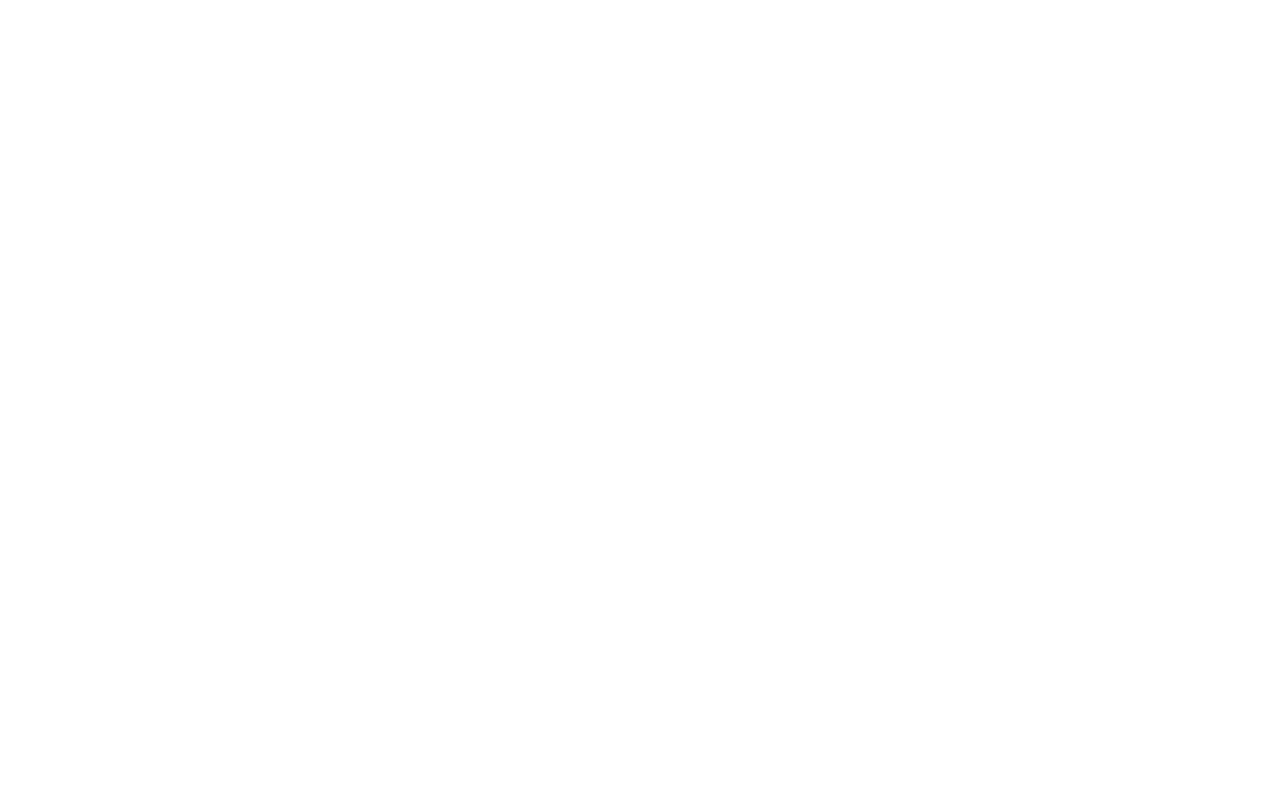
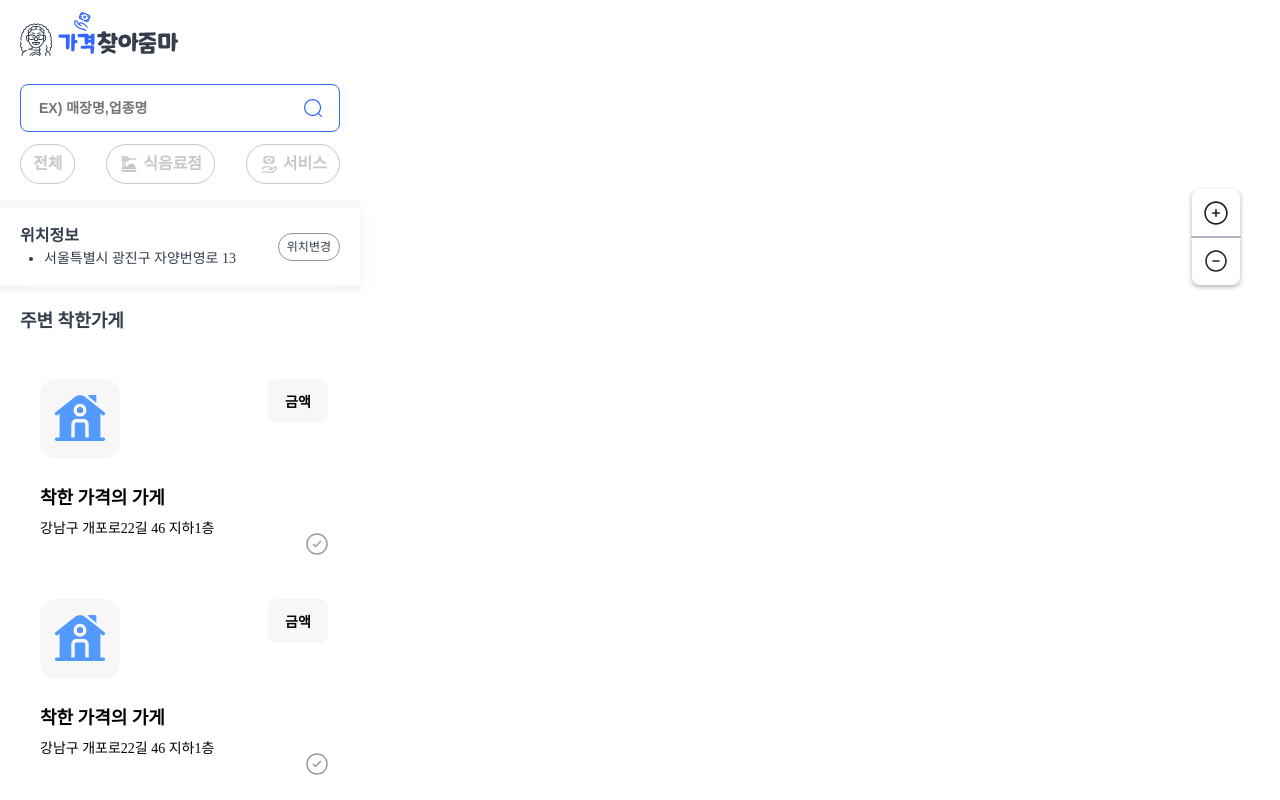
Before and after one commit to z1nun/price-finder-madam, a Nuxt app in the folder client/: page /search in a window 1280 px wide. Before the commit this address had no page. Shown: the top 800 px of the page. Built offline with nearby package versions, Linux system fonts and the light colour scheme; no server answers; a web font is replaced by a local one; what vue3-naver-maps would draw is missing.

Commit message:
design : search page, Layout, component 제작

```diff
--- /dev/null
+++ b/client/components/detail/search/SearchHeader.vue
@@ -0,0 +1,92 @@
+<template>
+  <header>
+    <router-link to="/">
+      <div class="imageWrap"><img src="~/assets/img/LOGO.svg" /></div>
+    </router-link>
+    <div class="searchWrap">
+      <div class="searchBar">
+        <input type="text" placeholder="EX) 매장명,업종명" /><img src="~/assets/img/detail/magnifer.svg" />
+      </div>
+      <div class="categoryWrap">
+        <button>전체</button>
+        <button><img src="~/assets/img/detail/dining.svg" />식음료점</button>
+        <button><img src="~/assets/img/detail/service.svg" />서비스</button>
+      </div>
+    </div>
+  </header>
+</template>
+
+<script setup lang="ts"></script>
+
+<style lang="scss" scoped>
+header {
+  display: flex;
+  flex-direction: column;
+  gap: 16px;
+  background-color: #ffffff;
+  padding-bottom: 16px;
+  .imageWrap {
+    display: flex;
+    align-items: center;
+    padding: 12px 20px;
+    width: 320px;
+    height: fit-content;
+  }
+
+  .searchWrap {
+    display: flex;
+    flex-direction: column;
+    align-items: center;
+    gap: 12px;
+    .searchBar {
+      box-sizing: border-box;
+      display: flex;
+      flex-direction: row;
+      justify-content: space-between;
+      align-items: center;
+      padding: 8px 16px;
+      gap: 16px;
+      width: 320px;
+      height: 48px;
+      background: #ffffff;
+      border: 1px solid #3366ff;
+      border-radius: 8px;
+
+      input {
+        border: none;
+        outline: none;
+        width: 252px;
+        height: 38px;
+        font-size: 0.875rem;
+        font-weight: 600;
+      }
+    }
+
+    .categoryWrap {
+      display: flex;
+      justify-content: space-between;
+      width: 320px;
+
+      button {
+        cursor: pointer;
+        box-sizing: border-box;
+        display: flex;
+        flex-direction: row;
+        justify-content: center;
+        align-items: center;
+        padding: 8px 12px;
+        gap: 4px;
+        width: fit-content;
+        height: fit-content;
+        border: 1px solid #c7c7c7;
+        border-radius: 80px;
+        font-weight: 600;
+        font-size: 1rem;
+        line-height: 140%;
+        color: #c7c7c7;
+        background: none;
+      }
+    }
+  }
+}
+</style>
--- /dev/null
+++ b/client/components/detail/search/SearchItem.vue
@@ -0,0 +1,81 @@
+<template>
+  <article class="cardWrap">
+    <h3>주변 착한가게</h3>
+    <div>
+      <RecommendCard v-for="(recommendCard, i) in recommendCards" :key="i" :recommend-card="recommendCard" />
+    </div>
+  </article>
+</template>
+
+<script setup lang="ts">
+import RecommendCard from '~/components/index/search/RecommendCard.vue'
+
+export interface IRecommendCard {
+  img?: string
+  title: string
+  price: number | string
+  checked: boolean
+  address: string
+}
+const recommendCards = ref<IRecommendCard[]>([
+  {
+    title: '착한 가격의 가게',
+    price: '금액',
+    checked: false,
+    address: '강남구 개포로22길 46 지하1층',
+  },
+  {
+    title: '착한 가격의 가게',
+    price: '금액',
+    checked: false,
+    address: '강남구 개포로22길 46 지하1층',
+  },
+  {
+    title: '착한 가격의 가게',
+    price: '금액',
+    checked: false,
+    address: '강남구 개포로22길 46 지하1층',
+  },
+  {
+    title: '착한 가격의 가게',
+    price: '금액',
+    checked: false,
+    address: '강남구 개포로22길 46 지하1층',
+  },
+  {
+    title: '착한 가격의 가게',
+    price: '금액',
+    checked: false,
+    address: '강남구 개포로22길 46 지하1층',
+  },
+])
+</script>
+
+<style lang="scss" scoped>
+.cardWrap {
+  background-color: #ffffff;
+  width: 320px;
+  height: fit-content;
+  display: flex;
+  flex-direction: column;
+  align-items: flex-start;
+  padding: 16px 20px;
+  gap: 24px;
+
+  // ???????
+  div {
+    height: 100px;
+  }
+
+  h3 {
+    width: inherit;
+    display: flex;
+    align-items: center;
+    font-weight: 600;
+    font-size: 1.125rem;
+    line-height: 140%;
+    color: #343e4c;
+    margin: 0;
+  }
+}
+</style>
--- a/client/components/index/search/SearchBar.vue
+++ b/client/components/index/search/SearchBar.vue
@@ -1,6 +1,6 @@
 <template>
   <article class="SearchBar">
-    <input v-model="search" placeholder="EX) 합리적인 가격의 매장" type="text" @keyup.enter="onEnter" />
+    <input v-model="search" placeholder="EX) 합리적인 가격의 매장" type="text" @keyup.enter="onEnter" id="searchBar"/>
   </article>
 </template>
 
--- /dev/null
+++ b/client/layouts/detail/SearchLayout.vue
@@ -0,0 +1,23 @@
+<template>
+  <section>
+    <SearchHeader />
+    <StoreLocation />
+    <SearchItem />
+  </section>
+</template>
+
+<script setup lang="ts">
+import SearchHeader from '~/components/detail/search/SearchHeader.vue'
+import StoreLocation from '~/components/detail/StoreLocation.vue'
+import SearchItem from '~/components/detail/search/SearchItem.vue'
+</script>
+
+<style lang="scss" scoped>
+section {
+  width: 360px;
+  background-color: #f9fafb;
+  display: flex;
+  flex-direction: column;
+  gap: 8px;
+}
+</style>
--- a/client/pages/about.vue
+++ /dev/null
@@ -1,5 +0,0 @@
-<template>
-  <div>
-    about
-  </div>
-</template>
--- /dev/null
+++ b/client/pages/search.vue
@@ -0,0 +1,17 @@
+<template>
+  <section>
+    <SearchLayout />
+    <MapLayout />
+  </section>
+</template>
+
+<script setup lang="ts">
+import SearchLayout from '~/layouts/detail/SearchLayout.vue'
+import MapLayout from '~/layouts/detail/MapLayout.vue'
+</script>
+
+<style scoped lang="scss">
+section {
+  display: flex;
+}
+</style>
```
